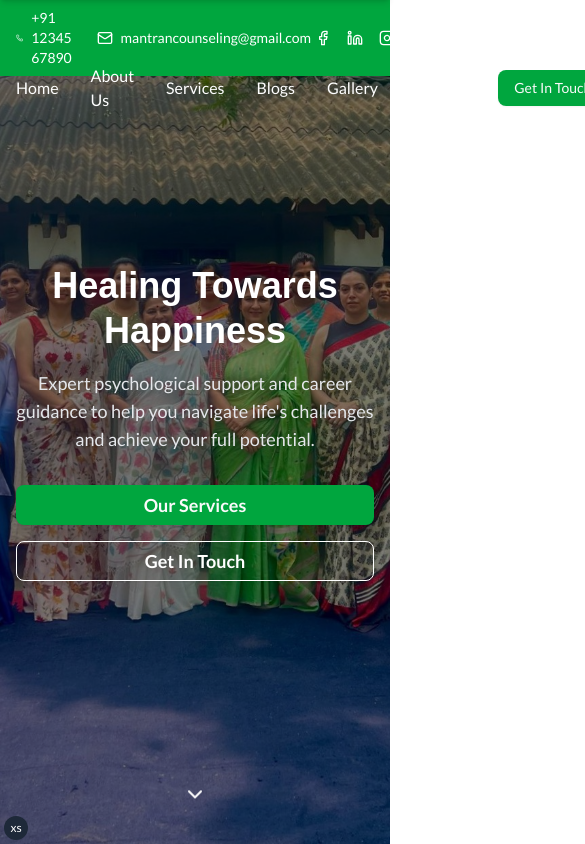
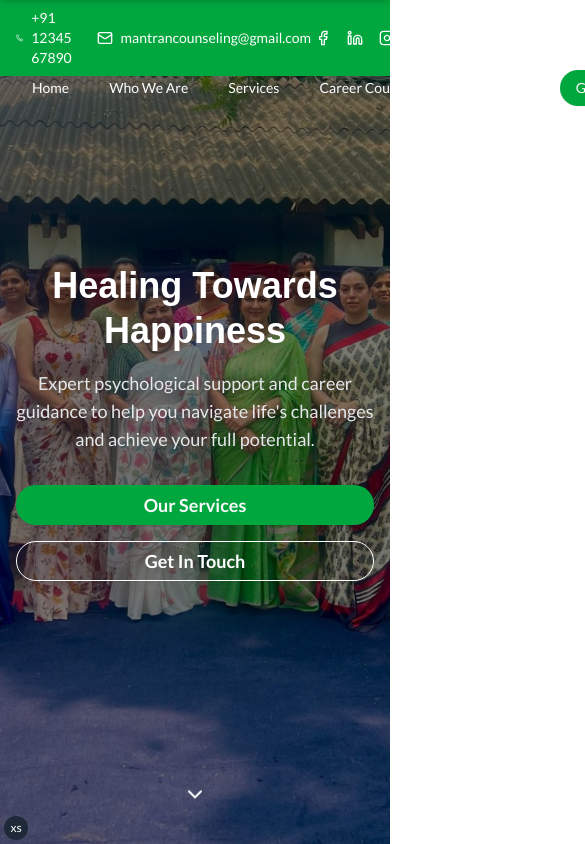
Before and after one commit to abhigyantrips/mantran.co.in, a Next.js app: page / in a window 390 px wide. Shown: the top 844 px of the page, 585 px wide, since content can reach past the window. Built offline with nearby package versions, Linux system fonts and the light colour scheme; a web font is replaced by a local one.

Commit message:
chore(ui): make phone and email clickable

```diff
--- a/src/components/hero-section.tsx
+++ b/src/components/hero-section.tsx
@@ -10,21 +10,9 @@ import Image from 'next/image';
 import Link from 'next/link';
 
 import { Button } from '@/components/ui/button';
-import {
-  Carousel,
-  CarouselContent,
-  CarouselItem,
-} from '@/components/ui/carousel';
 
 export function HeroSection() {
   const [currentIndex, setCurrentIndex] = useState(0);
-  const plugin = useRef(
-    Autoplay({
-      delay: 4000,
-      stopOnInteraction: false,
-      stopOnMouseEnter: false,
-    })
-  );
 
   // Fallback manual rotation for testing
   useEffect(() => {
@@ -71,7 +59,7 @@ export function HeroSection() {
             <Button
               asChild
               size="lg"
-              className="bg-green-600 px-8 py-3 text-lg font-semibold transition-all duration-200 hover:scale-105 hover:bg-blue-700"
+              className="bg-green-600 text-lg font-semibold transition-all duration-200 hover:scale-105 hover:bg-green-700"
             >
               <Link href={homeConfig.hero.cta.primary.link}>
                 {homeConfig.hero.cta.primary.text}
@@ -81,7 +69,7 @@ export function HeroSection() {
               asChild
               size="lg"
               variant="outline"
-              className="border-white bg-transparent px-8 py-3 text-lg font-semibold text-white transition-all duration-200 hover:scale-105 hover:bg-white hover:text-black"
+              className="border-white bg-transparent text-lg font-semibold text-white transition-all duration-200 hover:scale-105 hover:bg-white hover:text-black"
             >
               <Link href={homeConfig.hero.cta.secondary.link}>
                 {homeConfig.hero.cta.secondary.text}
--- a/src/components/home-header.tsx
+++ b/src/components/home-header.tsx
@@ -22,11 +22,15 @@ export function HomeHeader() {
           <div className="flex items-center gap-4">
             <div className="flex items-center gap-2">
               <Phone className="h-4 w-4" />
-              <span>{siteConfig.contact.phone}</span>
+              <Link href={`tel:${siteConfig.contact.phone}`}>
+                {siteConfig.contact.phone}
+              </Link>
             </div>
             <div className="flex items-center gap-2">
               <Mail className="h-4 w-4" />
-              <span>{siteConfig.contact.email}</span>
+              <Link href={`mailto:${siteConfig.contact.email}`}>
+                {siteConfig.contact.email}
+              </Link>
             </div>
           </div>
           <div className="flex items-center gap-2">
@@ -59,15 +63,16 @@ export function HomeHeader() {
               className="object-contain brightness-0 invert" // Makes logo white
             />
           </div>
-          <nav className="flex items-center gap-8">
+          <nav className="flex items-center">
             {siteConfig.links.map((link) => (
-              <Link
+              <Button
+                asChild
                 key={link.name}
-                href={link.href}
-                className="font-medium text-white transition-colors hover:text-blue-300"
+                className="mr-2 text-white hover:bg-white/20 hover:text-white"
+                variant="ghost"
               >
-                {link.name}
-              </Link>
+                <Link href={link.href}>{link.name}</Link>
+              </Button>
             ))}
             <Button className="bg-green-600 hover:bg-green-700">
               Get In Touch
--- a/src/components/ui/button.tsx
+++ b/src/components/ui/button.tsx
@@ -1,39 +1,40 @@
-import * as React from "react"
-import { Slot } from "@radix-ui/react-slot"
-import { cva, type VariantProps } from "class-variance-authority"
+import { Slot } from '@radix-ui/react-slot';
+import { type VariantProps, cva } from 'class-variance-authority';
 
-import { cn } from "@/lib/utils"
+import * as React from 'react';
+
+import { cn } from '@/lib/utils';
 
 const buttonVariants = cva(
-  "inline-flex items-center justify-center gap-2 whitespace-nowrap rounded-md text-sm font-medium transition-all disabled:pointer-events-none disabled:opacity-50 [&_svg]:pointer-events-none [&_svg:not([class*='size-'])]:size-4 shrink-0 [&_svg]:shrink-0 outline-none focus-visible:border-ring focus-visible:ring-ring/50 focus-visible:ring-[3px] aria-invalid:ring-destructive/20 dark:aria-invalid:ring-destructive/40 aria-invalid:border-destructive",
+  "inline-flex items-center justify-center gap-2 whitespace-nowrap rounded-full text-sm font-medium transition-all disabled:pointer-events-none disabled:opacity-50 [&_svg]:pointer-events-none [&_svg:not([class*='size-'])]:size-4 shrink-0 [&_svg]:shrink-0 outline-none focus-visible:border-ring focus-visible:ring-ring/50 focus-visible:ring-[3px] aria-invalid:ring-destructive/20 dark:aria-invalid:ring-destructive/40 aria-invalid:border-destructive",
   {
     variants: {
       variant: {
         default:
-          "bg-primary text-primary-foreground shadow-xs hover:bg-primary/90",
+          'bg-primary text-primary-foreground shadow-xs hover:bg-primary/90',
         destructive:
-          "bg-destructive text-white shadow-xs hover:bg-destructive/90 focus-visible:ring-destructive/20 dark:focus-visible:ring-destructive/40 dark:bg-destructive/60",
+          'bg-destructive text-white shadow-xs hover:bg-destructive/90 focus-visible:ring-destructive/20 dark:focus-visible:ring-destructive/40 dark:bg-destructive/60',
         outline:
-          "border bg-background shadow-xs hover:bg-accent hover:text-accent-foreground dark:bg-input/30 dark:border-input dark:hover:bg-input/50",
+          'border bg-background shadow-xs hover:bg-accent hover:text-accent-foreground dark:bg-input/30 dark:border-input dark:hover:bg-input/50',
         secondary:
-          "bg-secondary text-secondary-foreground shadow-xs hover:bg-secondary/80",
+          'bg-secondary text-secondary-foreground shadow-xs hover:bg-secondary/80',
         ghost:
-          "hover:bg-accent hover:text-accent-foreground dark:hover:bg-accent/50",
-        link: "text-primary underline-offset-4 hover:underline",
+          'hover:bg-accent hover:text-accent-foreground dark:hover:bg-accent/50',
+        link: 'text-primary underline-offset-4 hover:underline',
       },
       size: {
-        default: "h-9 px-4 py-2 has-[>svg]:px-3",
-        sm: "h-8 rounded-md gap-1.5 px-3 has-[>svg]:px-2.5",
-        lg: "h-10 rounded-md px-6 has-[>svg]:px-4",
-        icon: "size-9",
+        default: 'h-9 px-4 py-2 has-[>svg]:px-3',
+        sm: 'h-8 gap-1.5 px-3 has-[>svg]:px-2.5',
+        lg: 'h-10 px-6 has-[>svg]:px-4',
+        icon: 'size-9',
       },
     },
     defaultVariants: {
-      variant: "default",
-      size: "default",
+      variant: 'default',
+      size: 'default',
     },
   }
-)
+);
 
 function Button({
   className,
@@ -41,11 +42,11 @@ function Button({
   size,
   asChild = false,
   ...props
-}: React.ComponentProps<"button"> &
+}: React.ComponentProps<'button'> &
   VariantProps<typeof buttonVariants> & {
-    asChild?: boolean
+    asChild?: boolean;
   }) {
-  const Comp = asChild ? Slot : "button"
+  const Comp = asChild ? Slot : 'button';
 
   return (
     <Comp
@@ -53,7 +54,7 @@ function Button({
       className={cn(buttonVariants({ variant, size, className }))}
       {...props}
     />
-  )
+  );
 }
 
-export { Button, buttonVariants }
+export { Button, buttonVariants };
--- a/src/config/site.ts
+++ b/src/config/site.ts
@@ -46,7 +46,7 @@ export const siteConfig = {
       href: '/',
     },
     {
-      name: 'About Us',
+      name: 'Who We Are',
       href: '/about',
     },
     {
@@ -54,16 +54,9 @@ export const siteConfig = {
       href: '/services',
     },
     {
-      name: 'Blogs',
-      href: '/blogs',
-    },
-    {
-      name: 'Gallery',
-      href: '/gallery',
-    },
-    {
-      name: 'Contact Us',
-      href: '/contact',
+      name: 'Career Counseling (EduMilestones)',
+      href: '/career-counseling',
+      external: true,
     },
   ] as NavLink[],
 
```
Also changed, not shown: src/components/site-header.tsx (+59 -96 lines).
